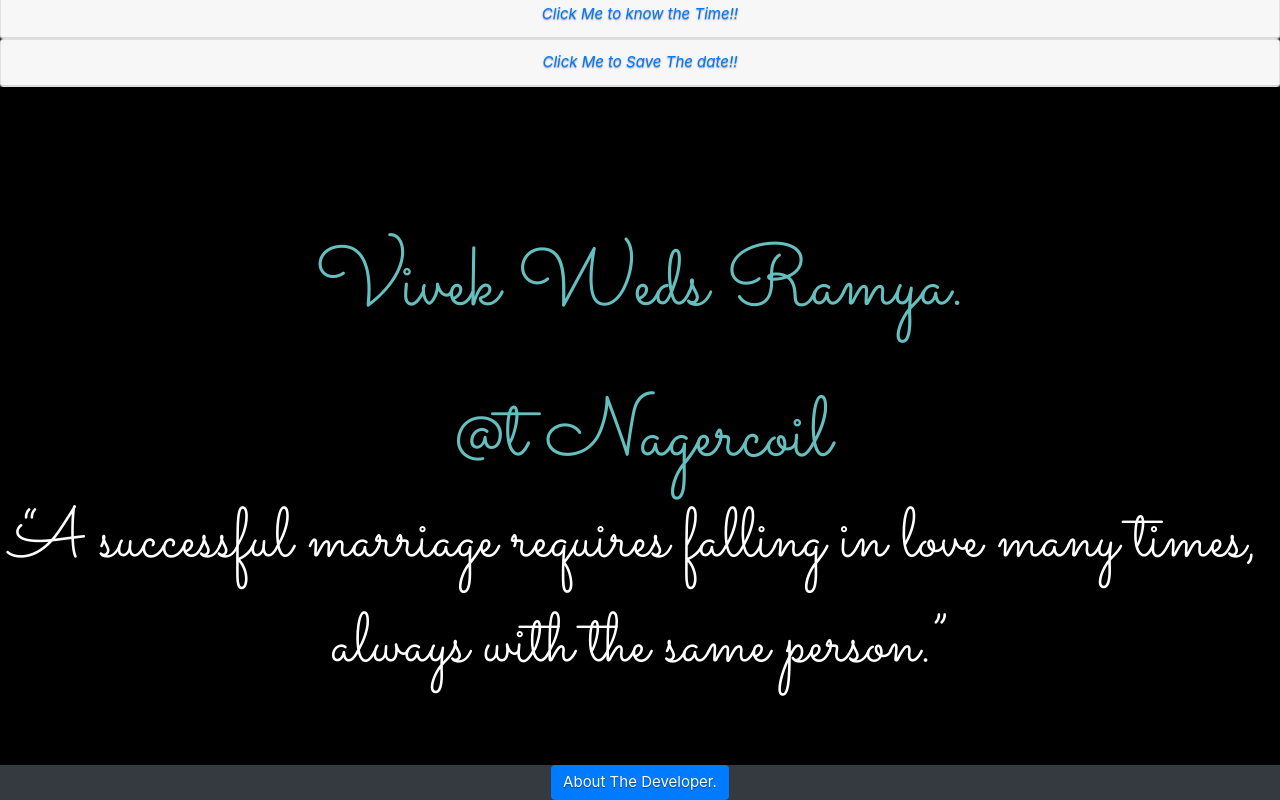
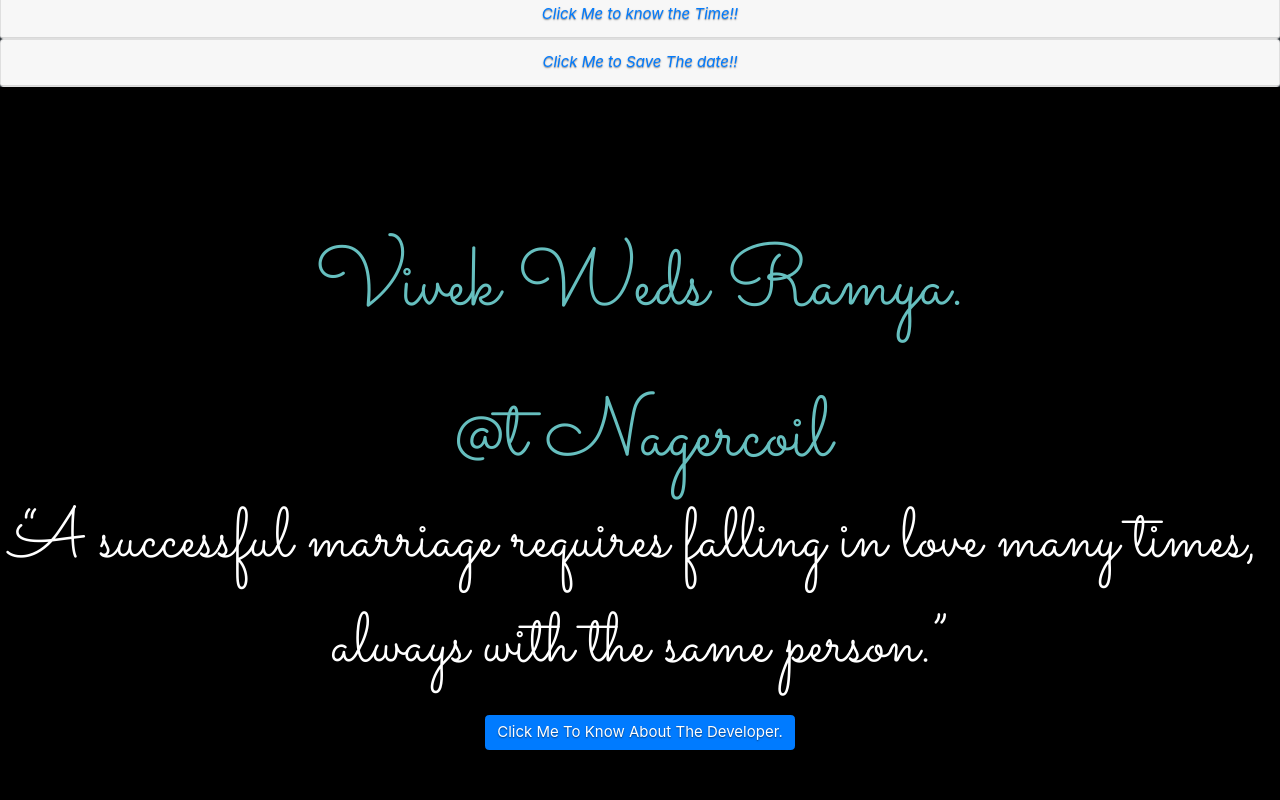
Before and after one commit to sabarishkrishna/invite1, a plain HTML site: page index.html in a window 1280 px wide. Shown: the part 777-1577 px from the top of the page. Drawn offline with nearby package versions, Linux system fonts and the light colour scheme.

Commit message:
Update index.html

```diff
--- a/index.html
+++ b/index.html
@@ -104,8 +104,8 @@
     <h1>Vivek Weds Ramya.</h1>
     <h2>@t Nagercoil</h2>
     <p class="lead">“A successful marriage requires falling in love many times, always with the same person.” </p>
+    <a href="https://sabarishkrishna.github.io/Mysite/" class="btn btn-primary" role="button">Click Me To Know About The Developer.</a>
   </main>
-  <a href="https://sabarishkrishna.github.io/Mysite/" class="btn btn-primary" role="button">About The Developer.</a>
 
   </body>
 </html>
```
